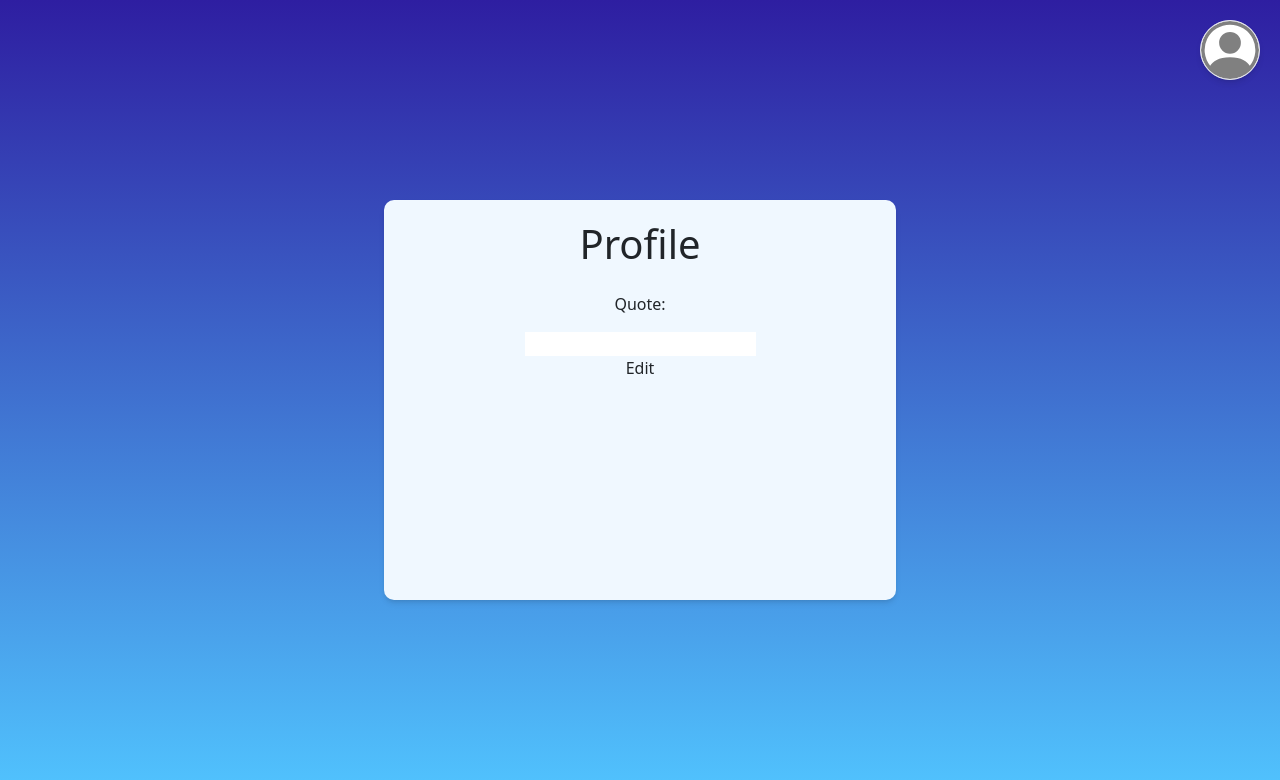
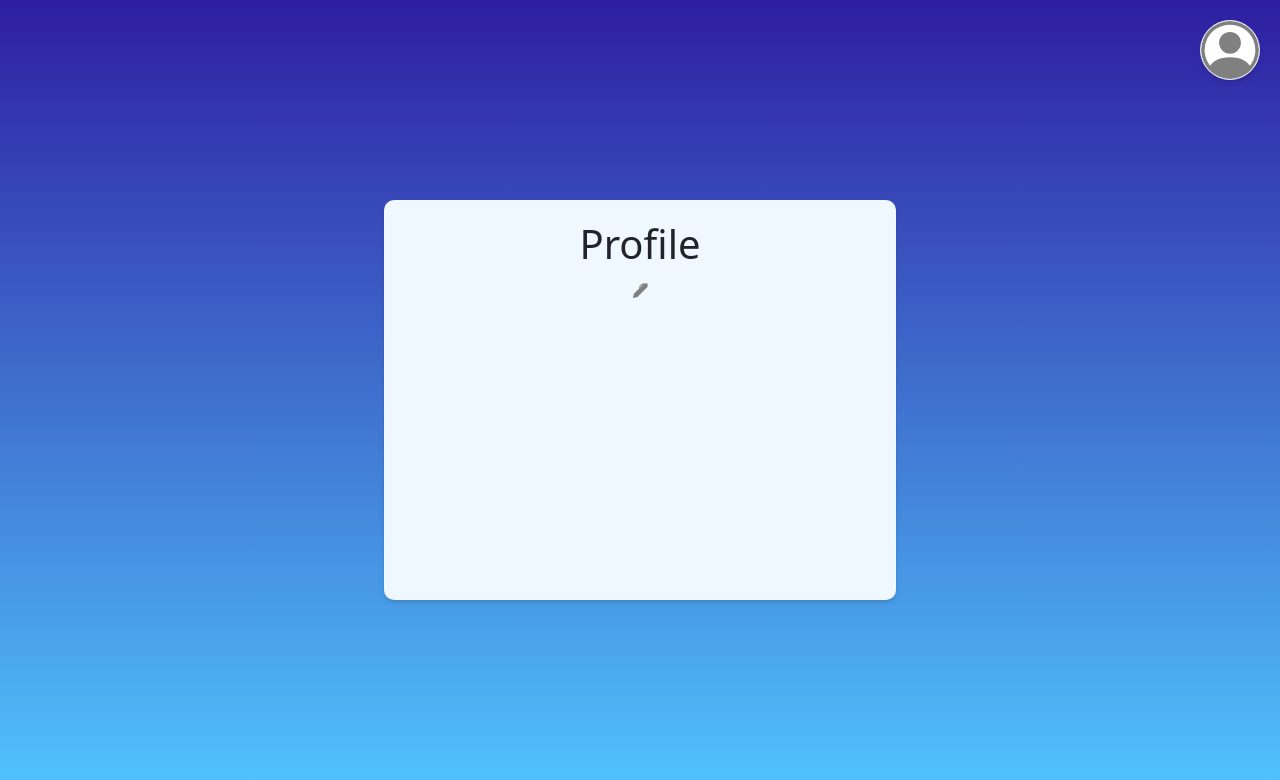
Before and after one commit to AV-Loginova/ToDoList, a React (Create React App) app in the folder frontend/: page /profile in a window 1280 px wide. Shown: the top 780 px of the page. Built offline with nearby package versions, Linux system fonts and the light colour scheme.

Commit message:
profile fixes

```diff
--- a/frontend/src/components/profile/Profile.tsx
+++ b/frontend/src/components/profile/Profile.tsx
@@ -1,5 +1,6 @@
 import axios from "axios";
 import { useEffect, useState } from "react";
+import * as Icon from "react-bootstrap-icons";
 
 type val = {
   quote: string;
@@ -12,6 +13,7 @@ function Profile() {
     id: localStorage.getItem("id"),
   });
   const [quote, setQuote] = useState(null || localStorage.getItem("quote"));
+  const [click, setClick] = useState(false);
 
   const handleInput = (e: any) => {
     setValue((prev) => ({ ...prev, [e.target.name]: [e.target.value] }));
@@ -28,6 +30,11 @@ function Profile() {
       .catch((err) => {
         console.log(err);
       });
+    setClick(!click);
+  };
+
+  const handleClick = () => {
+    setClick(!click);
   };
 
   return (
@@ -35,12 +42,30 @@ function Profile() {
       <h1 className="text-center">Profile</h1>
       <div className="flex"></div>
       <p className="text-[35px]">{localStorage.getItem("name")}</p>
-      <label htmlFor="quote">Quote:</label>
-      <p className="italic">
-        {quote === "null" ? "Your inspiring quote..." : quote}
-      </p>
-      <input name="quote" id="quote" type="text" onChange={handleInput}></input>
-      <button onClick={handleSubmit}>Edit</button>
+      <div className="flex">
+        <p className="italic">
+          {quote === "null" || quote === "" ? "Your inspiring quote..." : quote}
+        </p>
+        <button className="mt-[-20px]" onClick={handleClick}>
+          <Icon.PenFill
+            size={15}
+            color={"grey"}
+            className="hover:fill-[black]"
+          />
+        </button>
+      </div>
+      <div className={`flex gap-[1px] ${!click && "hidden"}`}>
+        <input
+          name="quote"
+          id="quote"
+          type="text"
+          onChange={handleInput}
+          className="p-[6px] border-1 rounded-[5px]"
+        ></input>
+        <button className="btn btn-primary" onClick={handleSubmit}>
+          Edit
+        </button>
+      </div>
     </div>
   );
 }
```
Also changed, not shown: 1 other file (tests, documents, lock files or other folders).
